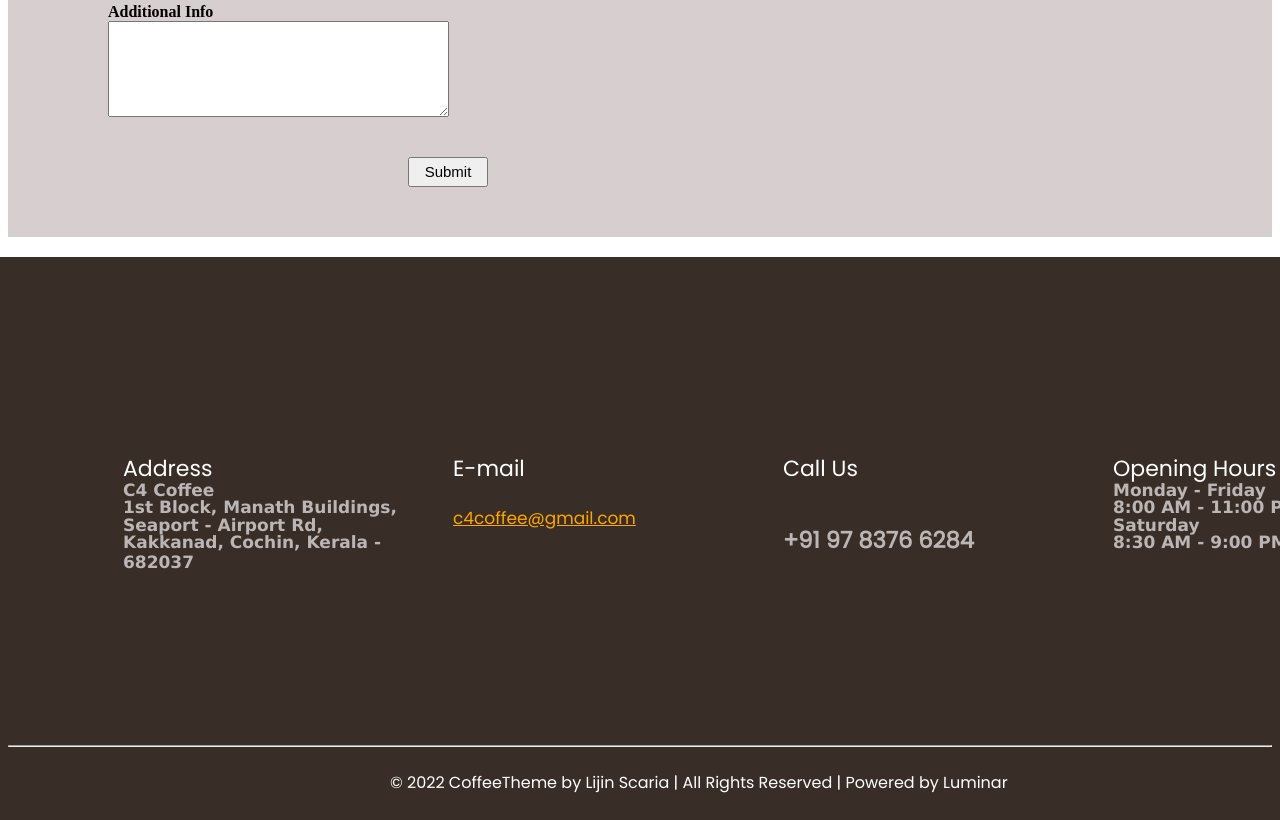
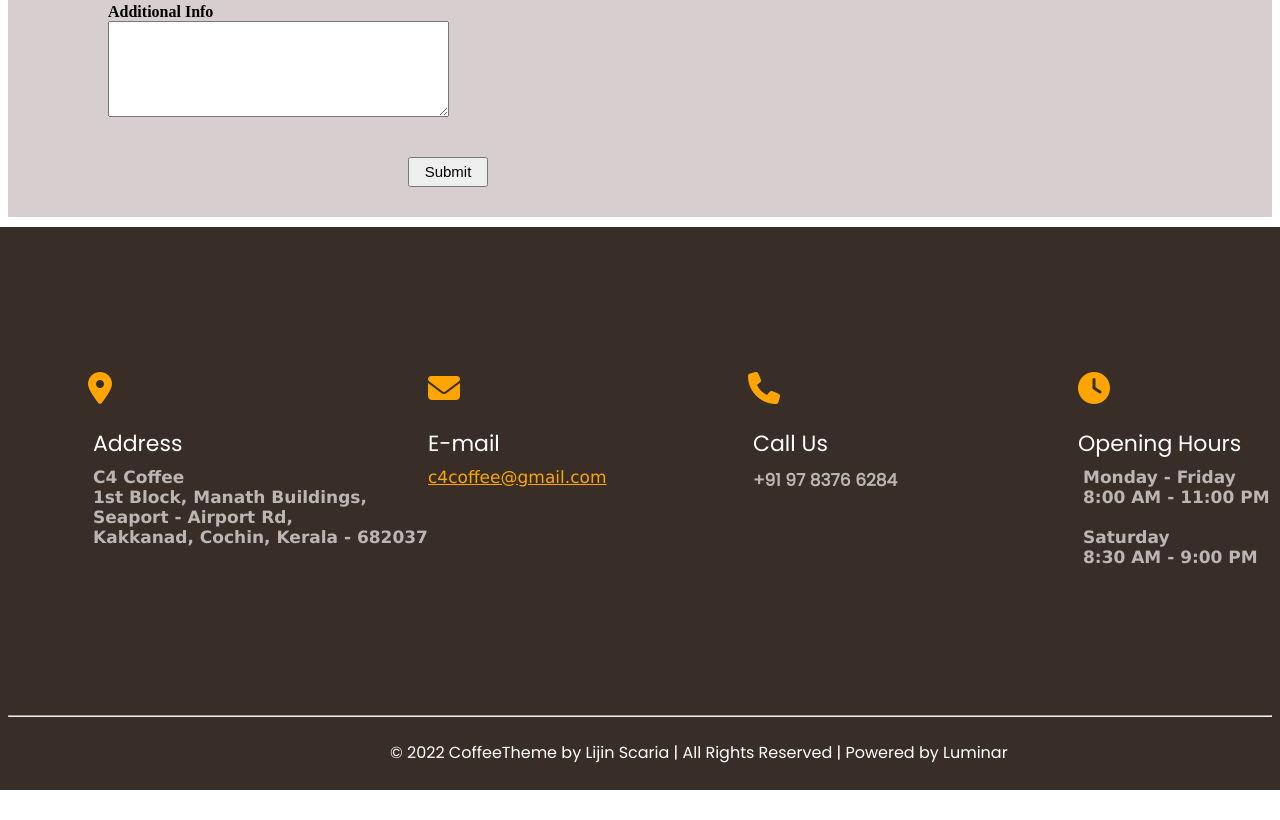
Before and after one commit to lijinscaria/Project_Coffee, a plain HTML site: page index.html in a window 1280 px wide. Shown: the part 4553-5373 px from the top of the page. After the commit the page ends 5343 px from the top, so only its background shows below. Drawn offline with Linux system fonts and the light colour scheme; a web font is replaced by a local one.

Commit message:
ninth commit

```diff
--- a/index.css
+++ b/index.css
@@ -1,15 +1,14 @@
 @import url('https://fonts.googleapis.com/css2?family=Alumni+Sans+Collegiate+One&family=Poppins&family=Rubik+Maze&display=swap');
-.bg{
-    height: 100%;
+.bg {height: 100%;
     width: 100%;}
-.logo{
-    height: 125px;
+
+.logo {height: 125px;
     width: 130px;
     position: absolute;
     left: 50px;
     top: 40px;}
-#brand{
-    position:absolute;
+
+#brand{position:absolute;
     left: 50px;
     top: 140px;
     font-size:24.5px;
@@ -17,8 +16,7 @@
     font-family:Verdana, Geneva, Tahoma, sans-serif;
     color:white;}
 
-.meet{
-    position: absolute;
+.meet{position: absolute;
     padding-top: 15px;
     text-align: center;
     font-size: 25px;
@@ -29,16 +27,15 @@
     left: 90px;
     top:800px ;
     border:2px solid orange ;
-    color: white;
-}
-.c1{
-    position:absolute;
+    color: white;}
+
+.c1{position:absolute;
     height: 220px;
     width: 250px;
     left: 838px;
     top: 930px;
-    border: 1px solid snow;
-}
+    border: 1px solid snow;}
+
 .c2{
     position:absolute;
     height: 220px;
@@ -203,8 +200,7 @@
     text-align:justify;
     right: 845px;
     top: 1950px;
-    padding-left: 60px;
-}
+    padding-left: 60px;}
 
 #form{
     background-color:black;
@@ -262,10 +258,9 @@
 
 
 
-#m{    background-color:black;
+#m{  background-color:black;
 padding-top: 10px;
-padding-bottom: 10px ;
-}
+padding-bottom: 10px ;}
 
 #m1{margin-top: 40px;
     height: 150px;
@@ -345,78 +340,127 @@ button{
     padding-top: 50px;
     text-align: center;}
 
-.lb{
-    height: 30px;
+.lb{height: 30px;
     width: 80px;
     font-size:15px;
     margin-left: 300px;
-    margin-bottom: 50px;}
+    margin-bottom: 30px;}
 
 
-
-
-.row{
-    position:absolute;
+.col-1{position:absolute;
     margin-top: 200px;
-    margin-left: 100px;
+    margin-left: 75px;
     font-size:22px;
     font-weight: 500;
     font-family:'Poppins',Arial, Helvetica, sans-serif;
     color:white;
-    display:flex;
-    background-color:#382E27 }
-
-.col-1{
     height: 200px;
     width: 300px;
-    /* border: white 3px solid; */
     text-align:left;
-    padding:15px;}
-.a{ padding:20px 0px;
+    padding:10px;}
+
+    .a1{position: absolute;
+        margin-left: 85px;
+        margin-top:250px ;
+        font-size:17px;
+        font-family: 'Lucida Sans Unicode', 'Lucida Grande', 'Lucida Sans', Arial, sans-serif;
+        color:rgb(187, 181, 181);}
+    .a2{position: absolute;
+        margin-left: 85px;
+        margin-top:270px ;
+        font-size:17px;
+        font-family: 'Lucida Sans Unicode', 'Lucida Grande', 'Lucida Sans', Arial, sans-serif;
+        color:rgb(187, 181, 181);}
+    .a3{position: absolute;
+        margin-left: 85px;
+        margin-top:290px ;
+        font-size:17px;
+        font-family: 'Lucida Sans Unicode', 'Lucida Grande', 'Lucida Sans', Arial, sans-serif;
+        color:rgb(187, 181, 181);}
+    .a4{position: absolute;
+        margin-left: 85px;
+        margin-top:310px ;
         font-size:17px;
         font-family: 'Lucida Sans Unicode', 'Lucida Grande', 'Lucida Sans', Arial, sans-serif;
         color:rgb(187, 181, 181);}
 
-.col-2{
+
+.col-2{position:absolute;
+    margin-top: 200px;
+    margin-left: 410px;
+    font-size:22px;
+    font-weight: 500;
+    font-family:'Poppins',Arial, Helvetica, sans-serif;
+    color:white;
     height: 200px;
     width: 300px;
-    /* border: white 3px solid; */
     text-align:left;
-    padding:15px;}
-.b{ padding:20px 0px;
+    padding:10px;}
+    a{position: absolute;
+        margin-left: 420px;
+        margin-top:250px ;
         font-size:17px;
-    font-family: 'Poppins',Arial, Helvetica, sans-serif;
+        font-family: 'Lucida Sans Unicode', 'Lucida Grande', 'Lucida Sans', Arial, sans-serif;
         color:orange;}
 
-a{color:orange;}
-
-.col-3{
+.col-3{position:absolute;
+    margin-top: 200px;
+    margin-left: 735px;
+    font-size:22px;
+    font-weight: 500;
+    font-family:'Poppins',Arial, Helvetica, sans-serif;
+    color:white;
     height: 200px;
     width: 300px;
-    /* border: white 3px solid; */
     text-align:left;
-    padding:15px;}
-.c{ padding:20px 0px;
-    font-size:15px;
+    padding:10px;}
+    .c{ position:absolute;
+        margin-top: 250px;
+        margin-left: 745px;
+        font-size:22px;
+        font-size:17px;
         font-family: 'Poppins',Arial, Helvetica, sans-serif;
         color:rgb(187, 181, 181);}
 
-.col-4{
+.col-4{position:absolute;
+    margin-top: 200px;
+    margin-left: 1060px;
+    font-size:22px;
+    font-weight: 500;
+    font-family:'Poppins',Arial, Helvetica, sans-serif;
+    color:white;
     height: 200px;
     width: 300px;
-    /* border: white 3px solid; */
     text-align:left;
-    padding:15px;}
-.d{ padding:20px 0px;
+    padding:10px;}
+
+    .d1{position: absolute;
+        margin-left: 1075px;
+        margin-top:250px ;
         font-size:17px;
         font-family: 'Lucida Sans Unicode', 'Lucida Grande', 'Lucida Sans', Arial, sans-serif;
         color:rgb(187, 181, 181);}
-h4{
-    margin-top: -25px;}
-
+    .d2{position: absolute;
+        margin-left:1075px;
+        margin-top:270px ;
+        font-size:17px;
+        font-family: 'Lucida Sans Unicode', 'Lucida Grande', 'Lucida Sans', Arial, sans-serif;
+        color:rgb(187, 181, 181);}
+    .d3{position: absolute;
+        margin-left: 1075px;
+        margin-top:310px ;
+        font-size:17px;
+        font-family: 'Lucida Sans Unicode', 'Lucida Grande', 'Lucida Sans', Arial, sans-serif;
+        color:rgb(187, 181, 181);}
+    .d4{position: absolute;
+        margin-left: 1075px;
+        margin-top:330px ;
+        font-size:17px;
+        font-family: 'Lucida Sans Unicode', 'Lucida Grande', 'Lucida Sans', Arial, sans-serif;
+        color:rgb(187, 181, 181);}
 
 .footbox1{
-    margin-top: 20px;
+    margin-top: 10px;
     margin-left: -8px;
     height:500px;
     width: 102%;
@@ -432,5 +476,29 @@ h4{
    color: white;
    padding-top: 15px;
    padding-left: 390px;
-    font-family: 'Poppins';
+    font-family: 'Poppins';}
+
+#lo{
+    position: absolute;
+    margin-top: 155px;
+    margin-left: 80px;
+    color:orange;
 }
+#ma{
+    position: absolute;
+    margin-top: 155px;
+    margin-left: 420px;
+    color:orange;
+}
+#ca{
+    position: absolute;
+    margin-top: 155px;
+    margin-left: 740px;
+    color:orange;
+}
+#ti{
+    position: absolute;
+    margin-top: 155px;
+    margin-left: 1070px;
+    color:orange;
+}
--- a/index.html
+++ b/index.html
@@ -6,6 +6,7 @@
     <meta name="viewport" content="width=device-width, initial-scale=1.0">
     <title>Coffee</title>
     <link rel="stylesheet" href="./index.css">
+    <script src="https://kit.fontawesome.com/63200e54a5.js" crossorigin="anonymous"></script>
 </head>
 <body>
     <img class="logo" src="./Images/coffee-logo.jpg" alt="">
@@ -106,34 +107,26 @@
     <label for="info">Additional Info</label><br>
     <textarea name="" id="info" cols="40" rows="6"></textarea><br><br><br>
     <button class="lb" type="submit">Submit</button></div>
-<div class="row">
-    <div class="col col-1">Address
-    <div class="a">
-        <h4> C4 Coffee</h4>
-        <h4> 1st Block, Manath Buildings,</h4>
-        <h4> Seaport - Airport Rd,</h4>
-        <h4>Kakkanad, Cochin, Kerala - 682037</h4>
-        </div>
-    </div>
-    <div class="col col-2">E-mail
-        <div class="b">
-            <a href="">c4coffee@gmail.com</a>
-        </div>
-    </div>
-    <div class="col col-3">Call Us
-        <div class="c">
-            <h2> +91 97 8376 6284</h2>
-        </div>
-    </div>
-    <div class="col col-4">Opening Hours
-        <div class="d">
-            <h4> Monday - Friday</h4>
-            <h4> 8:00 AM - 11:00 PM</h4>
-            <h4> Saturday</h4>
-            <h4> 8:30 AM - 9:00 PM</h4>
-        </div>
-    </div>
-</div>
+
+    <i id="lo" class="fa-solid fa-location-dot fa-2x"></i>
+    <i id="ma" class="fa-solid fa-envelope fa-2x"></i>
+    <i id="ca" class="fa-solid fa-phone fa-2x"></i>
+    <i id="ti" class="fa-solid fa-clock fa-2x"></i>
+<div class="col-1">Address</div>
+<div class="col-2">E-mail</div>
+<div class="col-3">Call Us</div>
+<div class="col-4">Opening Hours</div>
+<h4 class="a1"> C4 Coffee</h4>
+<h4 class="a2"> 1st Block, Manath Buildings,</h4>
+<h4 class="a3"> Seaport - Airport Rd,</h4>
+<h4 class="a4">Kakkanad, Cochin, Kerala - 682037</h4>
+<a href="">c4coffee@gmail.com</a>
+<h2 class="c"> +91 97 8376 6284</h2>
+<h4 class="d1"> Monday - Friday</h4>
+<h4 class="d2"> 8:00 AM - 11:00 PM</h4>
+<h4 class="d3"> Saturday</h4>
+<h4 class="d4"> 8:30 AM - 9:00 PM</h4>
+
 <div class="footbox1"></div>
 <hr>
 <div class="footbox2">© 2022 CoffeeTheme by Lijin Scaria | All Rights Reserved | Powered by Luminar</div>
```
Lines whose indentation alone changed are shown as unchanged.
